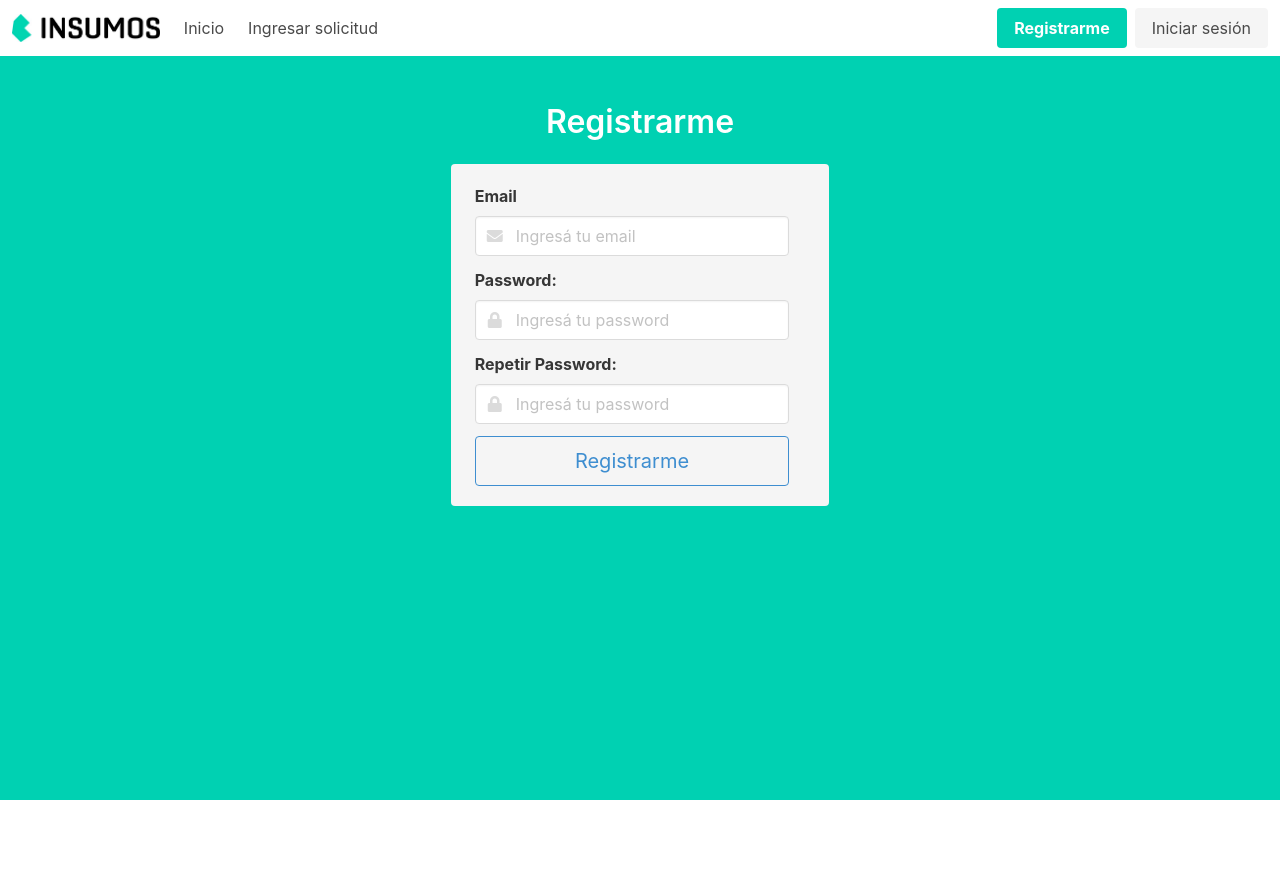
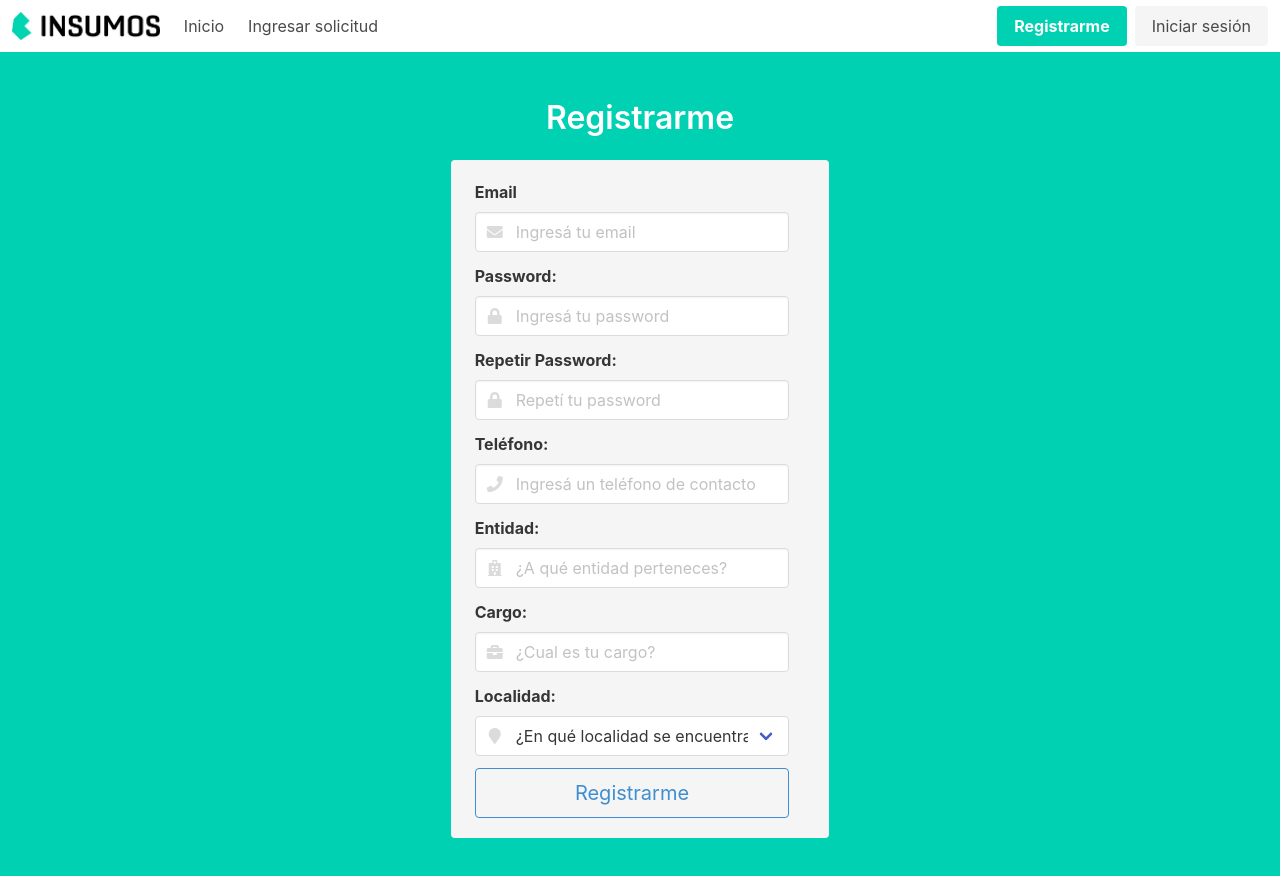
Before and after one commit to Arq-Soft-Equipo3/insumos-medicos-react-client, a React (Create React App) app: page /signup in a window 1280 px wide. Shown: the top 876 px of the page. Before the commit the page ends 800 px from the top, so only its background shows below. Built offline with nearby package versions, Linux system fonts and the light colour scheme; no server answers.

Commit message:
added new fields to signup form

```diff
--- a/src/pages/SignUp.js
+++ b/src/pages/SignUp.js
@@ -70,9 +70,71 @@ const SignUp = () => {
                     <label className="label" htmlFor="repeat_password">Repetir Password:</label>
                     <p className="control has-icons-left">
                       <input id="repeat_password" name="repeat_password" className="input" type="password"
-                             placeholder="Ingresá tu password" required/>
+                             placeholder="Repetí tu password" required/>
                       <span className="icon is-small is-left"><i className="fas fa-lock"></i></span>
                     </p>
+                  </div>
+                  <div className="field">
+                    <label className="label" htmlFor="phone">Teléfono:</label>
+                    <p className="control has-icons-left">
+                      <input id="phone" name="phone" className="input" type="text"
+                             placeholder="Ingresá un teléfono de contacto" required/>
+                      <span className="icon is-small is-left"><i className="fas fa-phone"></i></span>
+                    </p>
+                  </div>
+                  <div className="field">
+                    <label className="label" htmlFor="entity">Entidad:</label>
+                    <p className="control has-icons-left">
+                      <input id="entity" name="entity" className="input" type="text"
+                             placeholder="¿A qué entidad perteneces?" required/>
+                      <span className="icon is-small is-left"><i className="fas fa-hospital"></i></span>
+                    </p>
+                  </div>
+                  <div className="field">
+                    <label className="label" htmlFor="position">Cargo:</label>
+                    <p className="control has-icons-left">
+                      <input id="position" name="position" className="input" type="text"
+                             placeholder="¿Cual es tu cargo?" required/>
+                      <span className="icon is-small is-left"><i className="fas fa-briefcase"></i></span>
+                    </p>
+                  </div>
+                  <div className="field">
+                    <label className="label" htmlFor="position">Localidad:</label>
+                    <div className="control has-icons-left">
+                      <div className="select is-fullwidth">
+                        <select name="city" required>
+                          <option value="">¿En qué localidad se encuentra?</option>
+                          <option value="Almirante Brown">Almirante Brown</option>
+                          <option value="Avellaneda">Avellaneda</option>
+                          <option value="Berazategui">Berazategui</option>
+                          <option value="Buenos Aires">Buenos Aires</option>
+                          <option value="Esteban Echeverría">Esteban Echeverría</option>
+                          <option value="Ezeiza">Ezeiza</option>
+                          <option value="Florencio Varela">Florencio Varela</option>
+                          <option value="General San Martín">General San Martín</option>
+                          <option value="Hurlingham">Hurlingham</option>
+                          <option value="Ituzaingó">Ituzaingó</option>
+                          <option value="José C. Paz">José C. Paz</option>
+                          <option value="La Matanza">La Matanza</option>
+                          <option value="Lanús">Lanús</option>
+                          <option value="Lomas de Zamora">Lomas de Zamora</option>
+                          <option value="Malvinas Argentinas">Malvinas Argentinas</option>
+                          <option value="Merlo">Merlo</option>
+                          <option value="Moreno">Moreno</option>
+                          <option value="Morón">Morón</option>
+                          <option value="Quilmes">Quilmes</option>
+                          <option value="San Fernando">San Fernando</option>
+                          <option value="San Isidro">San Isidro</option>
+                          <option value="San Miguel">San Miguel</option>
+                          <option value="Tigre">Tigre</option>
+                          <option value="Tres de Febrero">Tres de Febrero</option>
+                          <option value="Vicente López">Vicente López</option>
+                        </select>
+                      </div>
+                      <div className="icon is-small is-left">
+                        <i className="fas fa-map-marker"></i>
+                      </div>
+                    </div>
                   </div>
                   <button
                     className={`button is-fullwidth is-info is-outlined is-medium ${isLoading ? 'is-loading' : ''}`}>Registrarme
```
